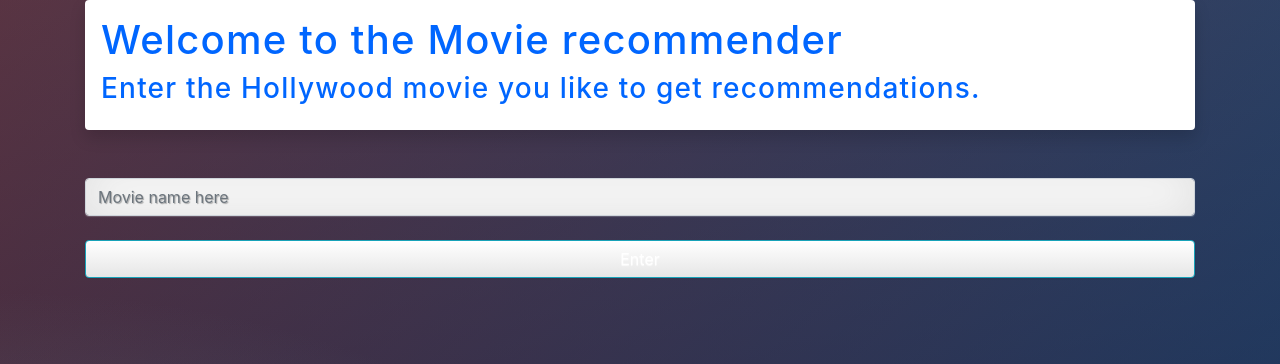
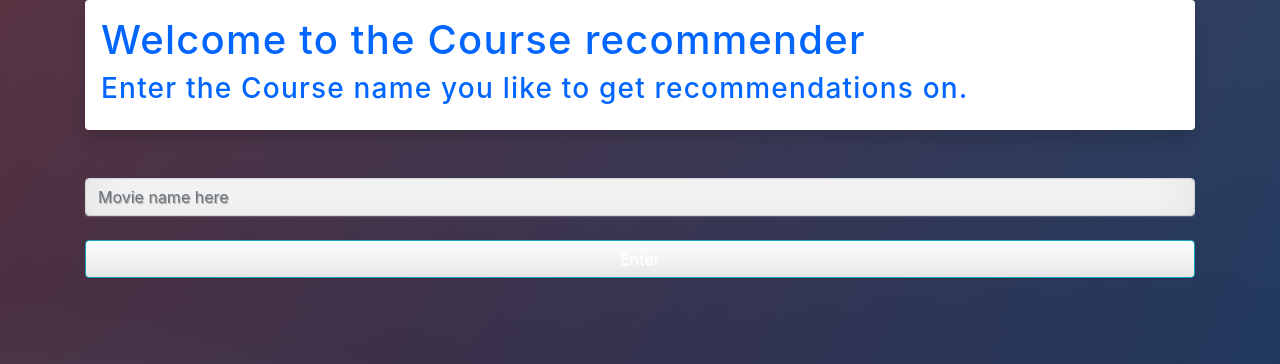
Before and after one commit to mianga58/recommendo, a Flask app: page /predictor1 in a window 1280 px wide. Shown: the part 56-420 px from the top of the page. Run offline with Flask 2, Linux system fonts and the light colour scheme; some libraries are stand-ins or nearby versions.

Commit message:
Update predictor1.html

```diff
--- a/templates/predictor1.html
+++ b/templates/predictor1.html
@@ -1,8 +1,8 @@
 {% extends 'layout.html' %}
 {% block body %}
 <div class="shadow p-3 mb-5 bg-white rounded">
-  <h1 style="color:rgb(0, 102, 255)">Welcome to the Movie recommender</h1>
-  <h3 style="color:rgb(0, 102, 255)">Enter the Hollywood movie you like to get recommendations.</h3>
+  <h1 style="color:rgb(0, 102, 255)">Welcome to the Course recommender</h1>
+  <h3 style="color:rgb(0, 102, 255)">Enter the Course name you like to get recommendations on.</h3>
 </div>
 
   <form action="{{url_for('predictor')}}">
```
